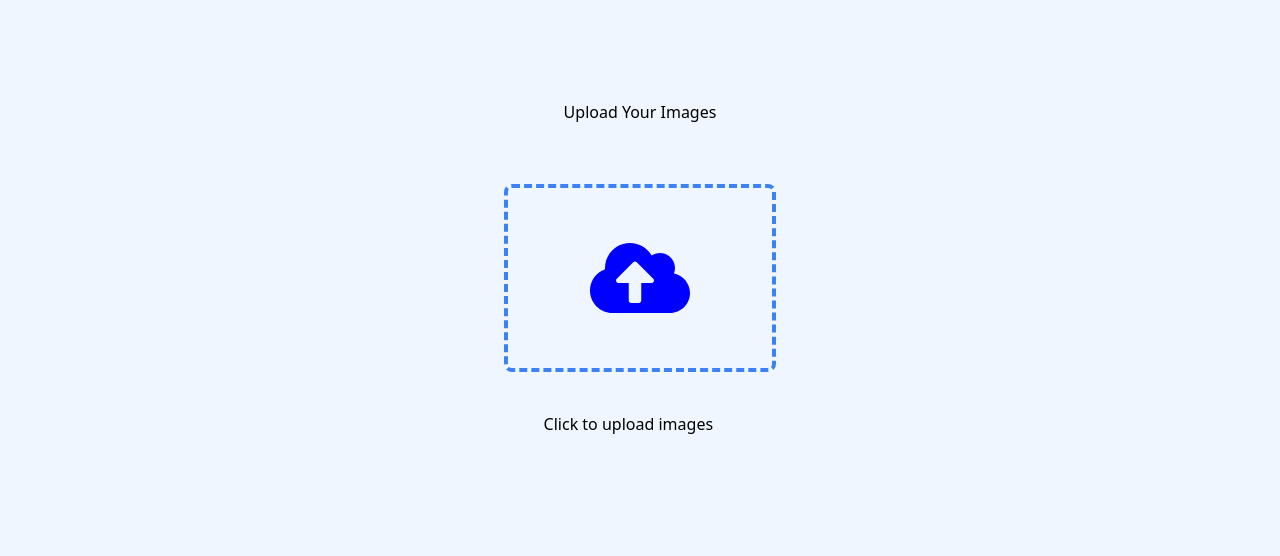
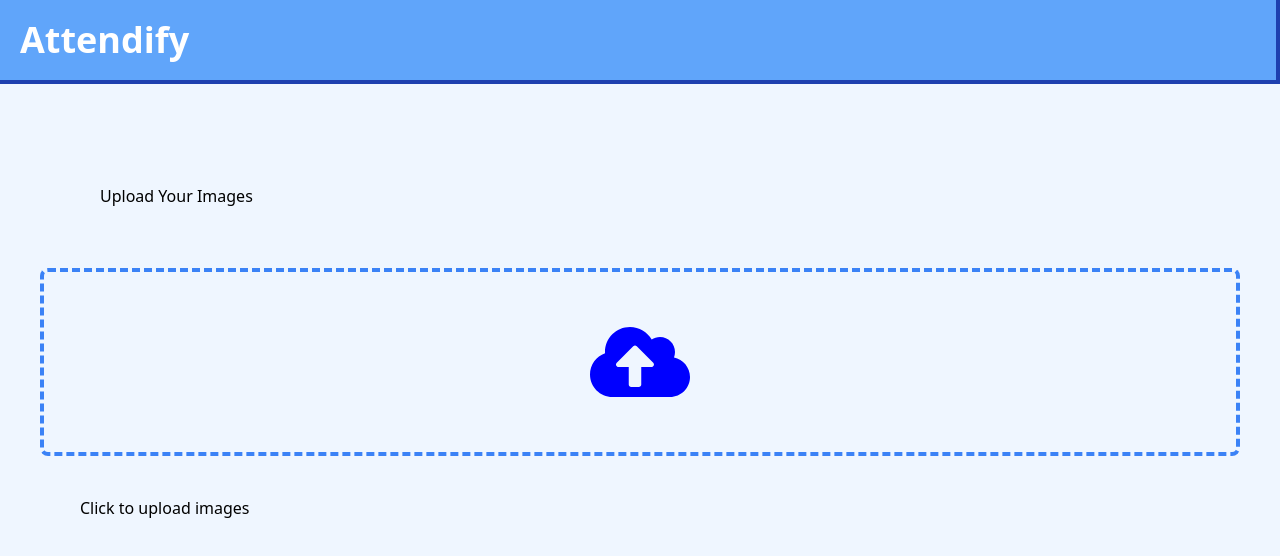
Before and after one commit to rahul-2004-json/Attendify, a React (Create React App) app in the folder frontend/ui/: page / in a window 1280 px wide. Shown: the top 556 px of the page. Built offline with nearby package versions, Linux system fonts and the light colour scheme.

Commit message:
navbar done

```diff
--- a/frontend/ui/src/App.js
+++ b/frontend/ui/src/App.js
@@ -36,7 +36,10 @@ function App() {
   };
 
   return (
-    <div className="flex justify-center h-screen bg-blue-50  top-30px">
+    <div className="flex-col itmes-center h-screen bg-blue-50  top-30px">
+      <div class="text-4xl text-white font-bold font-sans bg-blue-400 p-5 border-blue-800 border-b-4 border-r-4">
+        Attendify
+      </div>
         <div className="flex-col justify-center ">
           <div className="pt-20 px-20 ">
             <div className="p-5 ">
```
